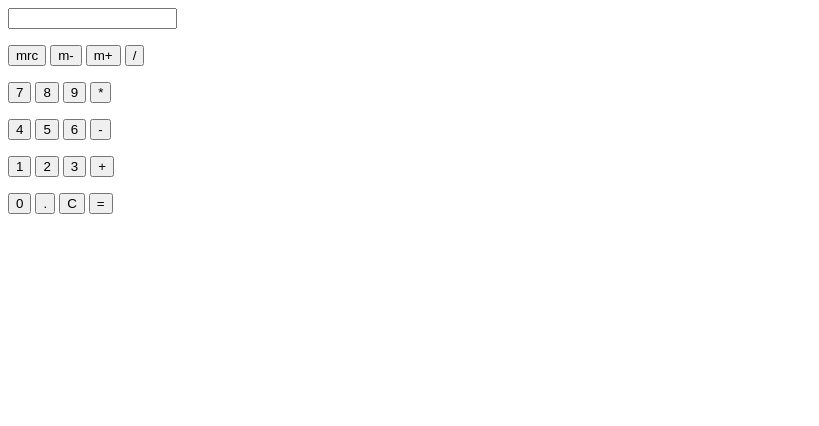
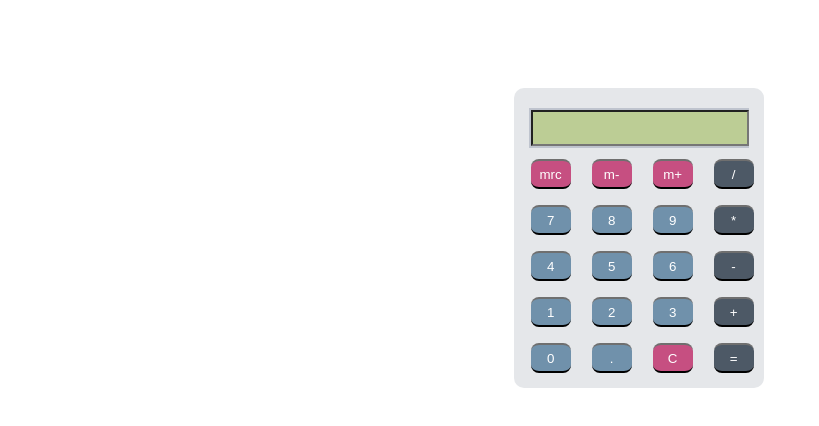
Before and after one commit to cmaloney111/Calculator, a plain HTML site: page index.html in a window 1280 px wide. Shown: the whole page, without its empty margins (0-819 px from the left). Drawn offline with Linux system fonts and the light colour scheme.

Commit message:
final calculator v 1.0

```diff
--- a/calculator.css
+++ b/calculator.css
@@ -1,2 +1,81 @@
-@charset "UTF-8";
+ @charset "UTF-8";
 /* CSS Document */
+
+/* Calculator Box */
+.box {
+	background-color: #e5e7ea;
+	height: 300px;
+	width: 250px;
+	border-radius: 10px;
+	position: relative;
+	top: 80px;
+	left: 40%;
+}
+
+/* Display */
+.display {
+	background-color: #bfc4ce;
+	width: 220px;
+	position: relative;
+	left: 15px;
+	top: 20px;
+	height: 40px;
+}
+.display input {
+	position: relative;
+	left: 2px;
+	top: 2px;
+	height: 30px;
+	width: 210px;
+	color: black;
+	background-color: #bccd95;
+	font-size: 21px;
+	text-align: right;
+}
+
+/* Calculator Buttons */
+.keys {
+	position: relative;
+	top: 15px;
+}
+.button {
+	width: 40px;
+	height: 30px;
+	border: none;
+	border-radius: 8px;
+	margin-left: 17px;
+	cursor: pointer;
+	border-top: 2px solid transparent;
+}
+.button.function {
+	color: white;
+	background-color: #c64f81;
+	border-bottom: black 2px solid;
+	border-top: 2px #6f6f6f solid;
+}
+.button.operator {
+	color: white;
+	background-color: #4d5966;
+	border-bottom: black 2px solid;
+	border-top: 2px #6f6f6f solid;
+}
+.button.number {
+	color: white;
+	background-color: #7091ab;
+	border-bottom: black 2px solid;
+	border-top: 2px #6f6f6f solid;
+}
+
+/* Simulate Button Press */
+.function:active {
+	border-top: black 2px solid;
+	border-bottom: 2px #6f6f6f solid;
+}
+.operator:active {
+	border-top: black 2px solid;
+	border-bottom: 2px #303030 solid;
+}
+.number:active {
+	border-top: black 2px solid;
+	border-bottom: 2px #6f6f6f solid;
+}
--- a/calculator.js
+++ b/calculator.js
@@ -2,20 +2,20 @@
 
 // Change Display
 function d(val) {
-	document.getElementById("d") .value = val;
+	document.getElementById("d").value = val;
 }
 
 // Type numbers and operators
-function v(val)	 {
-	document.getElementById("v") .value += val;
+function v(val) {
+	document.getElementById("d").value += val;
 }
 
 // Evaluate the equation
-function e()	{
+function e() {
 	try {
-			d(eval(document.getElementById("d") .value));
+		d(eval(document.getElementById("d").value));
 	}
-	catch(err)	 {
-			d("Error");
+	catch(err) {
+		d("Error");
 	}
 }
```
